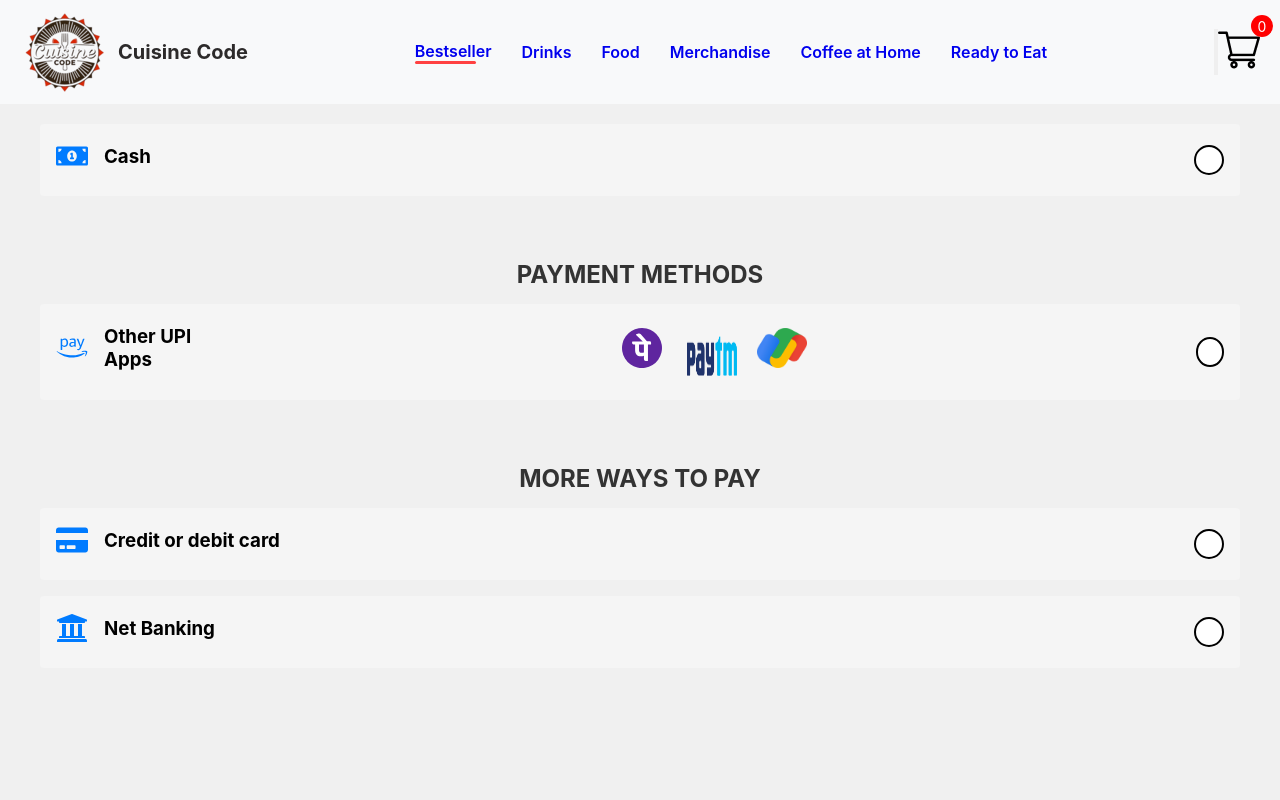
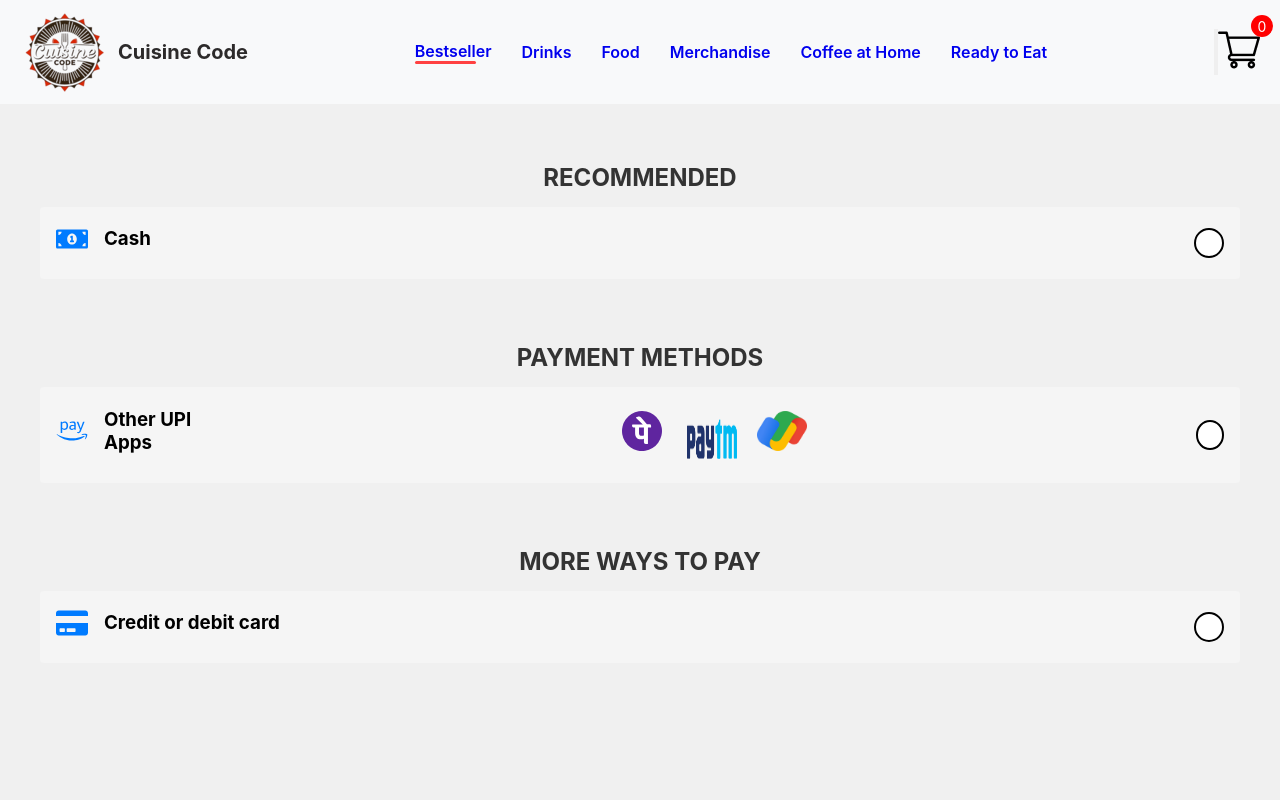
Before and after one commit to Code-Cusine/Food-ordering-and-MS, a React (Create React App) app: page /payment in a window 1280 px wide. Shown: the top 800 px of the page. Built offline with nearby package versions, Linux system fonts and the light colour scheme.

Commit message:
Commented the Net Banking Section

```diff
--- a/src/components/PaymentPage/PaymentPage.css
+++ b/src/components/PaymentPage/PaymentPage.css
@@ -4,6 +4,7 @@
     align-items: center;
     height: 100vh;
     width: 100vw;
+    padding-top: 5px;
 }
 
 .payment-page {
@@ -11,8 +12,12 @@
     width: 100vw;
     max-width: 1200px;
     margin: 0 auto;
+    padding-top: 20px;
 }
 
+.payment-container {
+    padding-top: 60px; /* Space for the navbar */
+}
 
 .recommended-container,
 .amazon-pay-container,
--- a/src/components/PaymentPage/PaymentPage.jsx
+++ b/src/components/PaymentPage/PaymentPage.jsx
@@ -309,7 +309,7 @@ const PaymentPage = () => {
                  </div>
                  </div>
 
-            <div className="payment-method">
+           {/* <div className="payment-method">
               <div className="payment-icon">
                 <FaUniversity />
               </div>
@@ -337,7 +337,7 @@ const PaymentPage = () => {
                   <div className="inner-icon blue"></div>
                 </div>
               </div>
-            </div>
+            </div>*/}
           </div>
         </div>
       </div>
```
